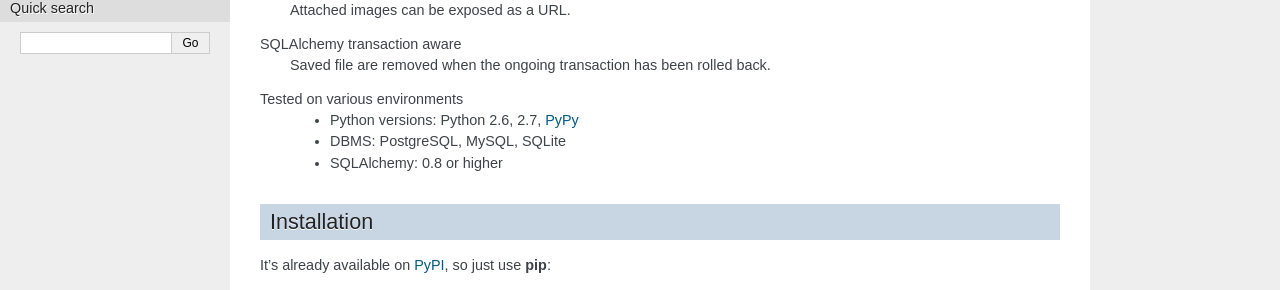
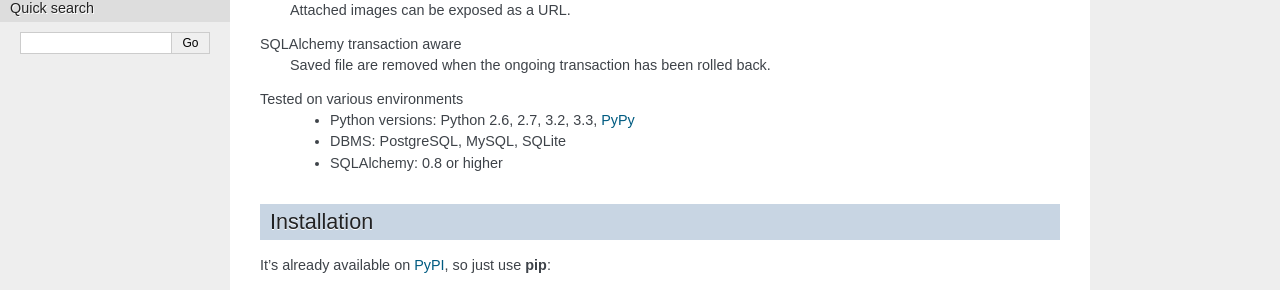
Before and after one commit to dahlia/sqlalchemy-imageattach, a Sphinx documentation site: the page built from docs/index.rst, in a window 1280 px wide. Shown: the part 361-651 px from the top of the page. Built offline with Sphinx 7.4.7, drawn with Linux system fonts in a browser that asks for light colours.

Commit message:
Mention missing Python versions

```diff
--- a/README.rst
+++ b/README.rst
@@ -22,7 +22,7 @@ SQLAlchemy transaction aware
    Saved file are removed when the ongoing transaction has been rolled back.
 
 Tested on various environments
-   - Python versions: Python 2.6, 2.7, PyPy_
+   - Python versions: Python 2.6, 2.7, 3.2, 3.3, PyPy_
    - DBMS: PostgreSQL, MySQL, SQLite
    - SQLAlchemy: 0.8 or higher
 
--- a/docs/index.rst
+++ b/docs/index.rst
@@ -22,7 +22,7 @@ SQLAlchemy transaction aware
    Saved file are removed when the ongoing transaction has been rolled back.
 
 Tested on various environments
-   - Python versions: Python 2.6, 2.7, PyPy_
+   - Python versions: Python 2.6, 2.7, 3.2, 3.3, PyPy_
    - DBMS: PostgreSQL, MySQL, SQLite
    - SQLAlchemy: 0.8 or higher
 
```
